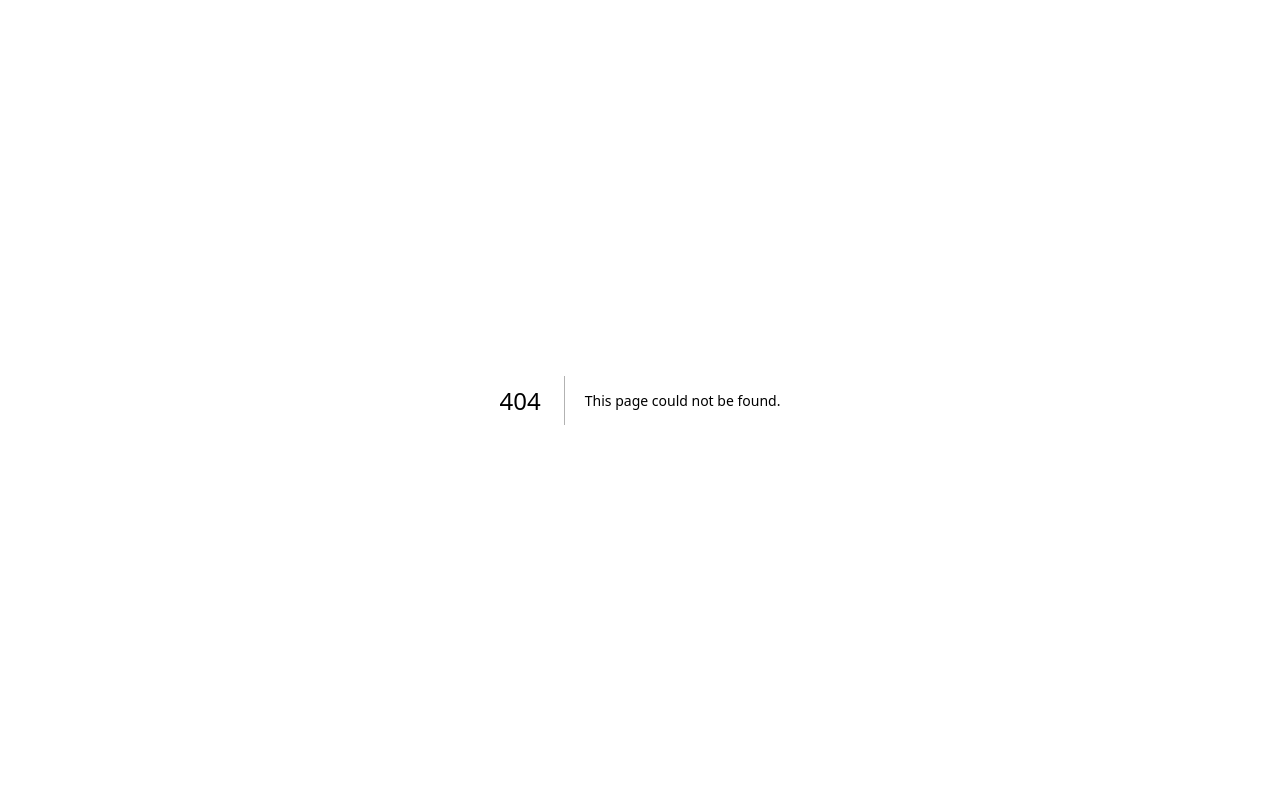
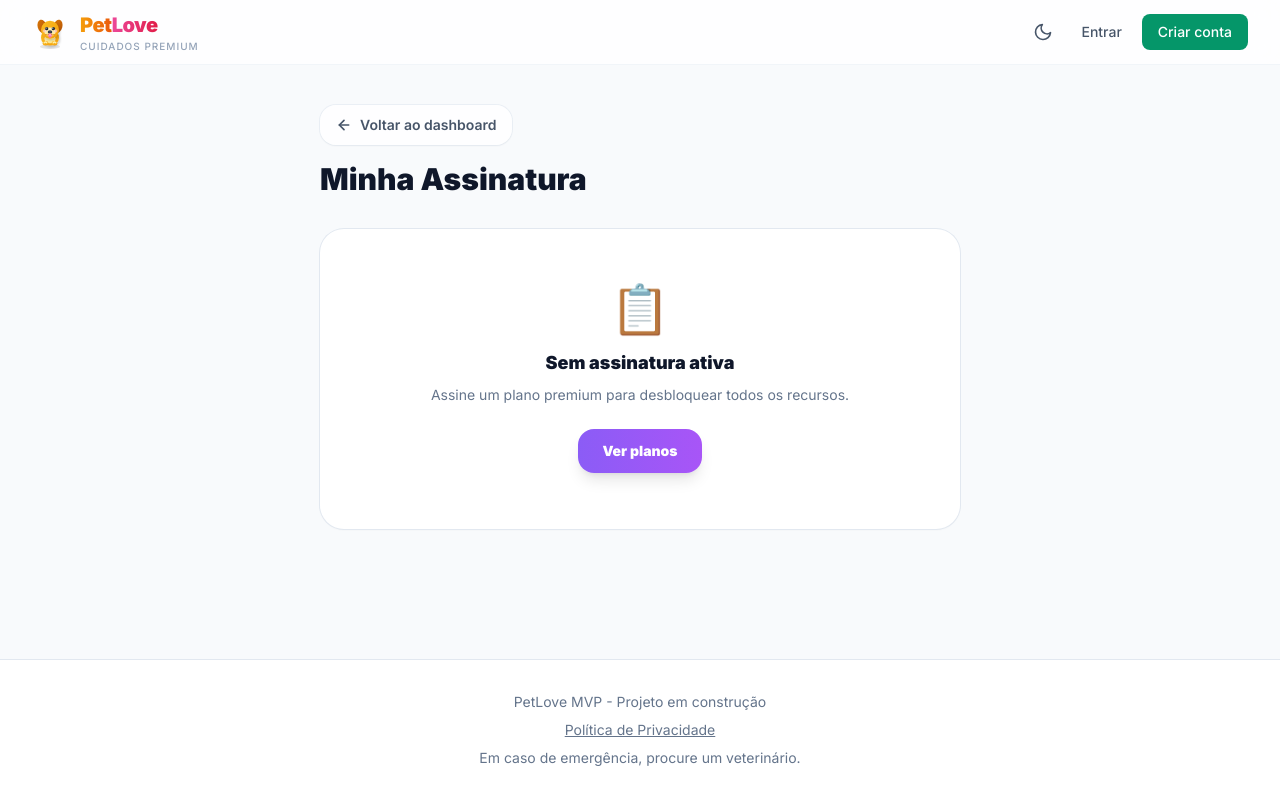
Before and after one commit to massiniguih-stack/petlove-mvp, a Next.js app: page /conta/assinatura in a window 1280 px wide. Before the commit this address had no page. Built offline with nearby package versions, Linux system fonts and the light colour scheme; no server answers.

Commit message:
feat: add subscription management page

```diff
--- /dev/null
+++ b/app/conta/assinatura/page.tsx
@@ -0,0 +1,121 @@
+'use client';
+
+import { useEffect, useState } from 'react';
+import Navbar from '@/components/Navbar';
+import Footer from '@/components/Footer';
+import { BackButton } from '@/components/BackButton';
+import { usePetStore } from '@/lib/store';
+
+export default function AssinaturaPage() {
+  const { isPremium, plan, subscriptionStatus, currentPeriodEnd, cancelAtPeriodEnd, fetchSubscription } = usePetStore();
+  const [loadingPortal, setLoadingPortal] = useState(false);
+
+  useEffect(() => {
+    fetchSubscription();
+  }, []);
+
+  const handleManage = async () => {
+    setLoadingPortal(true);
+    try {
+      const res = await fetch('/api/stripe/portal', { method: 'POST' });
+      const data = await res.json();
+      if (data.url) {
+        window.location.href = data.url;
+      }
+    } catch (error) {
+      console.error('Portal error:', error);
+    }
+    setLoadingPortal(false);
+  };
+
+  const formatDate = (dateStr: string | null) => {
+    if (!dateStr) return '—';
+    return new Date(dateStr).toLocaleDateString('pt-BR', {
+      day: '2-digit',
+      month: 'long',
+      year: 'numeric',
+    });
+  };
+
+  const planNames: Record<string, string> = {
+    tutor_monthly: 'Premium Mensal',
+    tutor_annual: 'Premium Anual',
+    partner_basic: 'Parceiro Básico',
+    partner_pro: 'Parceiro Profissional',
+    partner_enterprise: 'Parceiro Empresarial',
+  };
+
+  return (
+    <div className="flex min-h-screen flex-col bg-slate-50 dark:bg-slate-950">
+      <Navbar />
+      <main className="flex-1">
+        <div className="mx-auto max-w-2xl px-4 py-10">
+          <BackButton href="/dashboard" label="Voltar ao dashboard" />
+
+          <h1 className="mt-4 text-3xl font-black text-slate-900 dark:text-white">
+            Minha Assinatura
+          </h1>
+
+          <div className="mt-8 rounded-3xl bg-white p-6 shadow-sm ring-1 ring-slate-200 dark:bg-slate-900 dark:ring-slate-800">
+            {isPremium ? (
+              <>
+                <div className="flex items-center gap-3">
+                  <div className="flex h-12 w-12 items-center justify-center rounded-2xl bg-gradient-to-br from-violet-500 to-purple-500">
+                    <span className="text-2xl">⭐</span>
+                  </div>
+                  <div>
+                    <h2 className="text-lg font-black text-slate-900 dark:text-white">
+                      {planNames[plan || ''] || 'Premium'}
+                    </h2>
+                    <p className="text-sm font-medium text-emerald-600">Ativo</p>
+                  </div>
+                </div>
+
+                <div className="mt-6 space-y-3">
+                  <div className="flex justify-between rounded-xl bg-slate-50 px-4 py-3 dark:bg-slate-800">
+                    <span className="text-sm text-slate-600 dark:text-slate-400">Status</span>
+                    <span className="text-sm font-bold text-slate-900 dark:text-white capitalize">{subscriptionStatus}</span>
+                  </div>
+                  <div className="flex justify-between rounded-xl bg-slate-50 px-4 py-3 dark:bg-slate-800">
+                    <span className="text-sm text-slate-600 dark:text-slate-400">Próxima cobrança</span>
+                    <span className="text-sm font-bold text-slate-900 dark:text-white">{formatDate(currentPeriodEnd)}</span>
+                  </div>
+                  {cancelAtPeriodEnd && (
+                    <div className="rounded-xl bg-amber-50 px-4 py-3 text-sm text-amber-700 dark:bg-amber-950 dark:text-amber-300">
+                      Sua assinatura será cancelada ao final do período.
+                    </div>
+                  )}
+                </div>
+
+                <button
+                  onClick={handleManage}
+                  disabled={loadingPortal}
+                  className="mt-6 w-full rounded-2xl border border-slate-200 py-3 text-sm font-bold text-slate-700 transition hover:bg-slate-100 dark:border-slate-700 dark:text-slate-300 dark:hover:bg-slate-800"
+                >
+                  {loadingPortal ? 'Carregando...' : 'Gerenciar assinatura (Stripe)'}
+                </button>
+              </>
+            ) : (
+              <div className="text-center py-8">
+                <span className="text-5xl">📋</span>
+                <h2 className="mt-4 text-lg font-black text-slate-900 dark:text-white">
+                  Sem assinatura ativa
+                </h2>
+                <p className="mt-2 text-sm text-slate-500 dark:text-slate-400">
+                  Assine um plano premium para desbloquear todos os recursos.
+                </p>
+                <a
+                  href="/planos"
+                  className="mt-6 inline-flex rounded-2xl bg-gradient-to-r from-violet-500 to-purple-500 px-6 py-3 text-sm font-black text-white shadow-lg transition hover:shadow-xl"
+                >
+                  Ver planos
+                </a>
+              </div>
+            )}
+          </div>
+        </div>
+      </main>
+      <Footer />
+    </div>
+  );
+}
```
